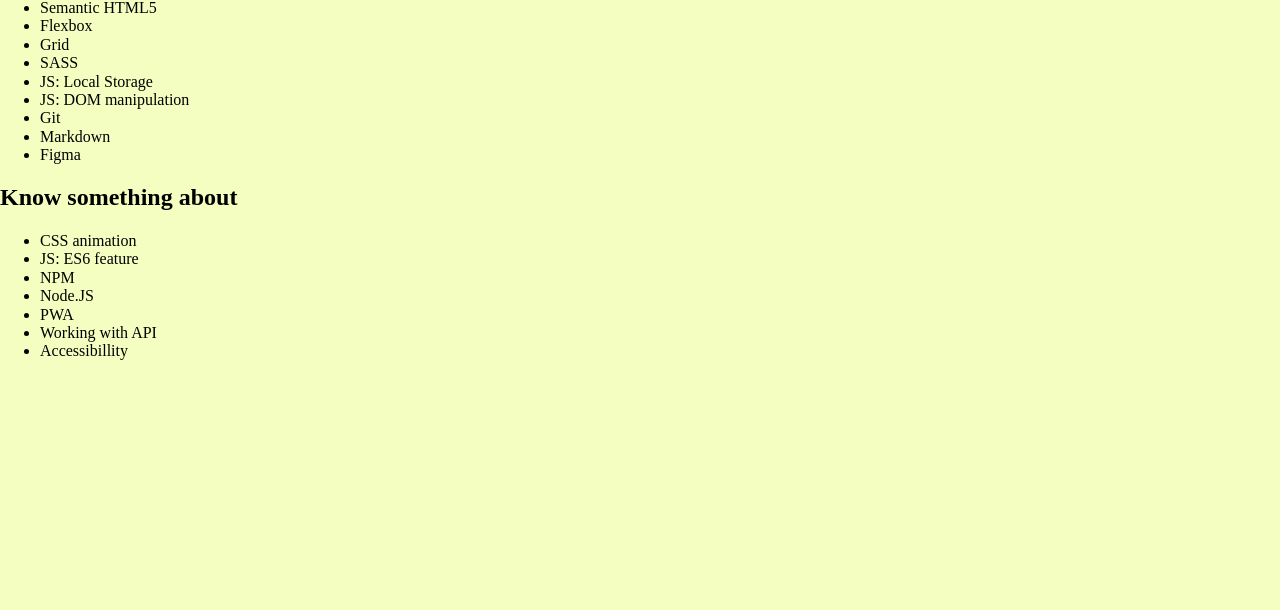
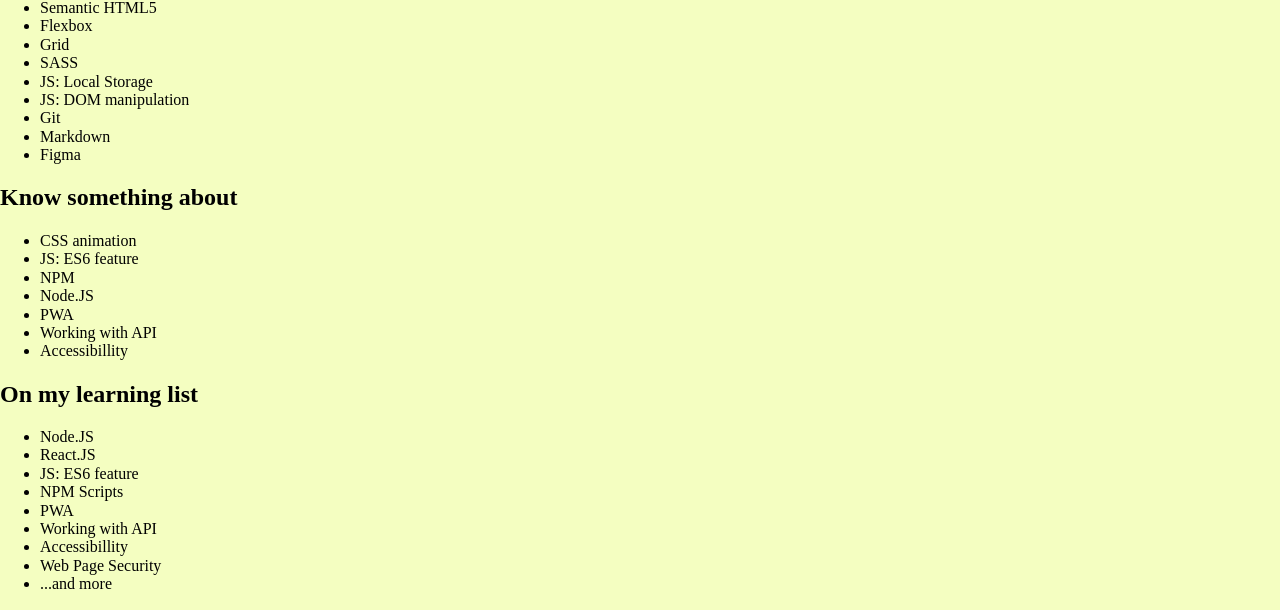
Before and after one commit to Dekstryn/dekstryn.github.io, a website: page src/content/index.html in a window 1280 px wide. Shown: the part 665-1275 px from the top of the page. Before the commit the page ends 1042 px from the top, so only its background shows below. Drawn offline with nearby package versions, Linux system fonts and the light colour scheme; files that its build step writes are made by us from their sources.

Commit message:
Add to learn list

```diff
--- a/src/content/index.html
+++ b/src/content/index.html
@@ -57,6 +57,20 @@
           <li>Accessibillity</li>
         </ul>
       </section>
+      <section class="skills__to-learn">
+        <h2 class="skills__section-header">On my learning list</h2>
+        <ul class="skills__list">
+          <li>Node.JS</li>
+          <li>React.JS</li>
+          <li>JS: ES6 feature</li>
+          <li>NPM Scripts</li>
+          <li>PWA</li>
+          <li>Working with API</li>
+          <li>Accessibillity</li>
+          <li>Web Page Security</li>
+          <li>...and more</li>
+        </ul>
+      </section>
     </main>
 
     <script src="js/main.js"></script>
```
